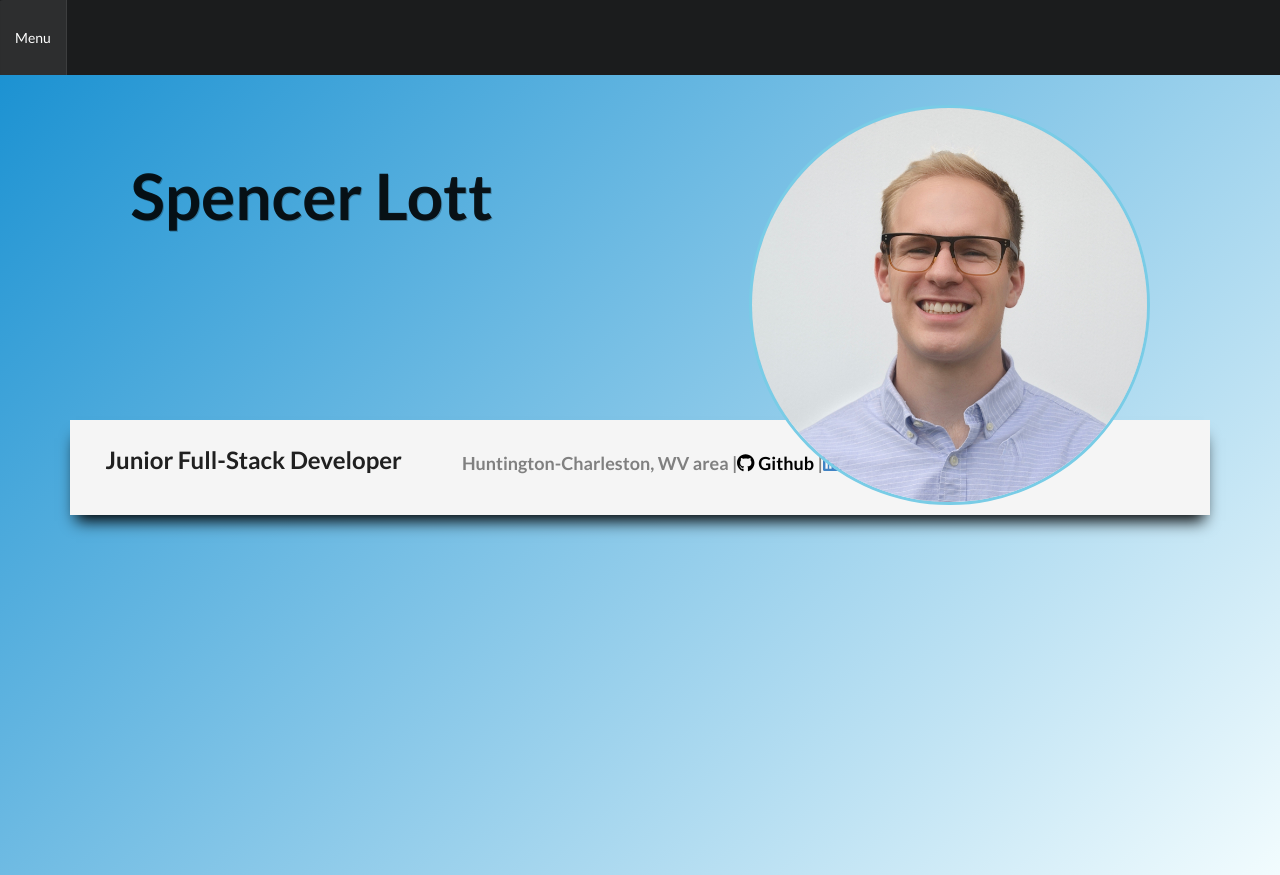
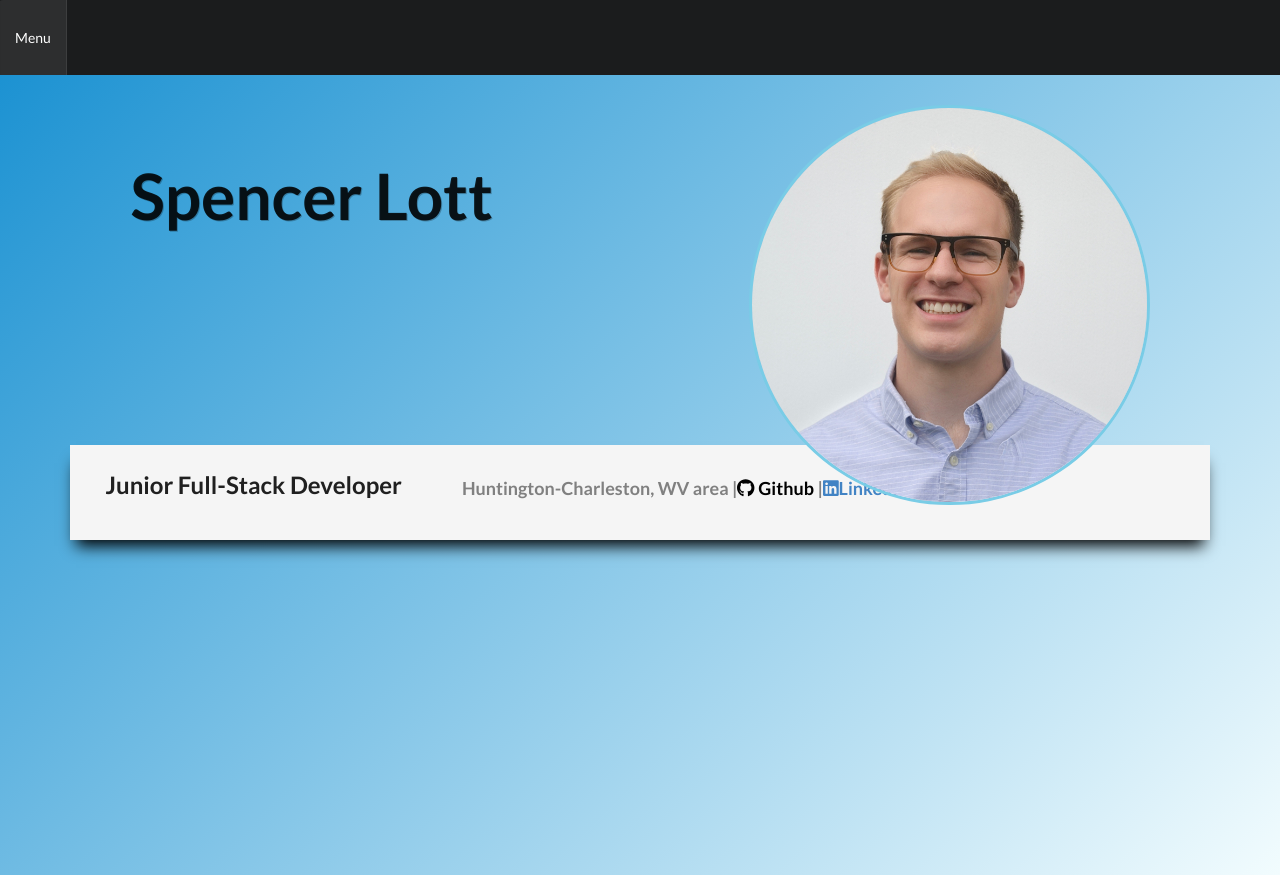
Before and after one commit to spencer-lott/personal-profile, a React (Create React App) app in the folder PersonalProfile/client/personalprofile/: page / in a window 1280 px wide. Built offline with nearby package versions, Linux system fonts and the light colour scheme; a web font is replaced by a local one.

Commit message:
moved the info bar down slightly, also commented out the dotted borders

```diff
--- a/PersonalProfile/client/personalprofile/src/components/home/home.css
+++ b/PersonalProfile/client/personalprofile/src/components/home/home.css
@@ -53,7 +53,7 @@
     display: flex;
     flex-direction: column;
     /* align-items: center; */
-    margin-top: -85px;
+    margin-top: -60px;
     background-color: whitesmoke;
     padding-top: 25px;
     padding-bottom: 25px;
```
